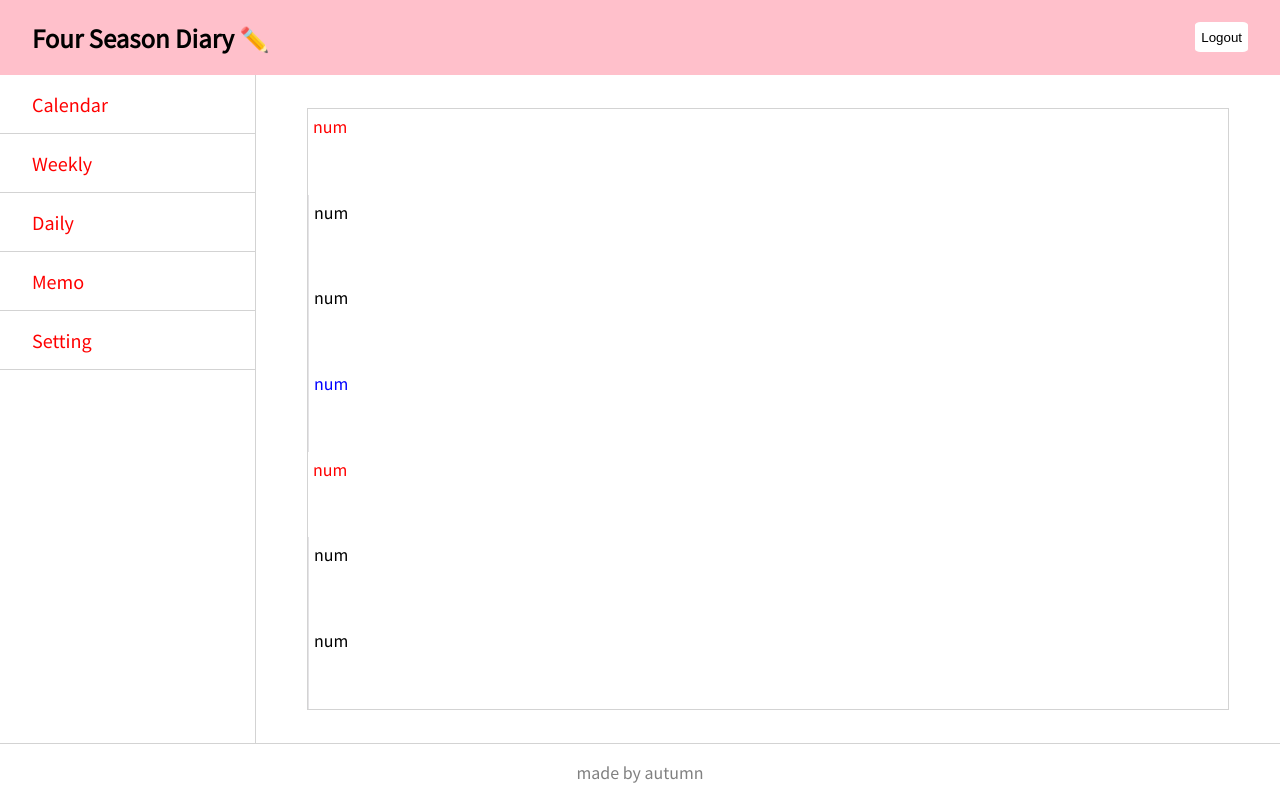
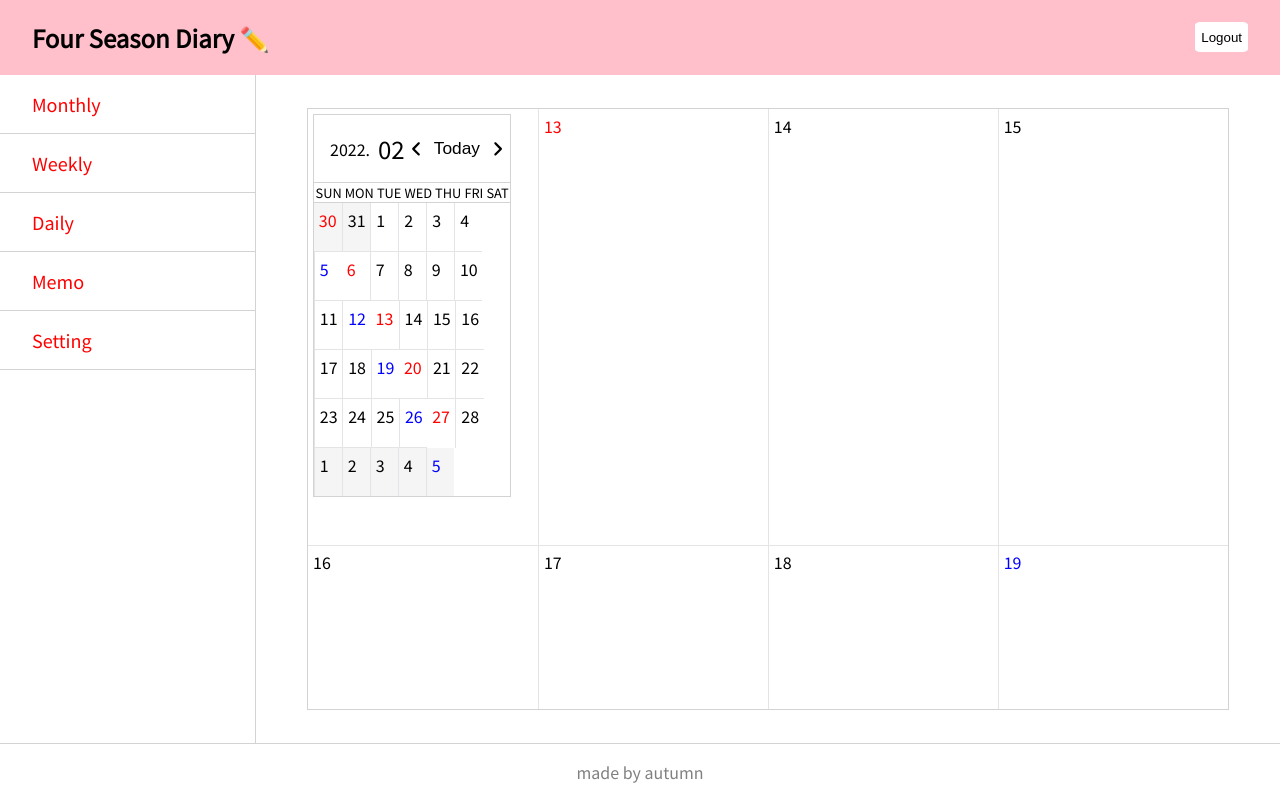
Before and after one commit to autumnly1007/react-four-season-diary, a React (Create React App) app: page /weekly in a window 1280 px wide. Built offline with nearby package versions, Linux system fonts and the light colour scheme.

Commit message:
add monthly

```diff
--- a/src/app.jsx
+++ b/src/app.jsx
@@ -10,8 +10,8 @@ import Nav from './components/nav/nav';
 import NotFound from './components/not_found/not_found';
 import Setting from './components/setting/setting';
 import Weekly from './components/weekly/weekly';
-import { useState } from 'react';
 import Daily from './components/daily/daily';
+import Monthly from './components/monthly/monthly';
 
 function App({ authService }) {
   return (
@@ -29,7 +29,7 @@ function App({ authService }) {
                 path="/login"
                 element={<Login authService={authService} />}
               />
-              <Route path="/calendar" element={<Calendar />} />
+              <Route path="/monthly" element={<Monthly />} />
               <Route path="/weekly" element={<Weekly />} />
               <Route path="/daily" element={<Daily />} />
               <Route path="/memo" element={<Memo />} />
--- a/src/components/calendar/calendar.jsx
+++ b/src/components/calendar/calendar.jsx
@@ -6,7 +6,7 @@ import CalendarBody from '../calendar_body/calendar_body';
 const YEAR = new Date().getFullYear();
 const MONTH = new Date().getMonth() + 1;
 
-const Calendar = () => {
+const Calendar = ({ menu }) => {
   const [year, setYear] = useState(YEAR);
   const [month, setMonth] = useState(MONTH);
   const [calendar, setCalendar] = useState([]);
@@ -74,6 +74,7 @@ const Calendar = () => {
         month={month}
         setMonth={setMonth}
         goToday={goToday}
+        menu={menu}
       />
       <CalendarBody
         calendar={calendar}
--- a/src/components/calendar_body/calendar_body.jsx
+++ b/src/components/calendar_body/calendar_body.jsx
@@ -3,7 +3,7 @@ import Dates from '../dates/dates';
 import styles from './calendar_body.module.scss';
 
 const CalendarBody = (props) => {
-  const { calendar, today, month, year } = props;
+  const { calendar, today, month, year, menu } = props;
 
   const thisFirst = calendar.indexOf(1); // 첫번째 1일의 인덱스
   const nextFirst = calendar.indexOf(1, 7); // 첫번째 주를 제외한 1일의 인덱스 (다음 달의 1일)
--- a/src/components/calendar_head/calendar_head.jsx
+++ b/src/components/calendar_head/calendar_head.jsx
@@ -7,10 +7,11 @@ import { faAngleLeft } from '@fortawesome/free-solid-svg-icons';
 const DAY = ['SUN', 'MON', 'TUE', 'WED', 'THU', 'FRI', 'SAT'];
 
 const CalendarHead = (props) => {
-  const { year, month, goToday, setMonth } = props;
+  const { year, month, goToday, setMonth, menu } = props;
   return (
-    <section className={styles.calendar_head}>
+    <div className={styles.calendar_head}>
       <div className={styles.header}>
+        {menu == 'monthly' && (
           <ul className={styles.memo}>
             <li className={styles.memo_item}>
               <input type="checkbox" />
@@ -21,6 +22,7 @@ const CalendarHead = (props) => {
               <input className={styles.memo_input} type="text" />
             </li>
           </ul>
+        )}
         <div className={styles.title}>
           <span className={styles.year}>{year}.</span>
           <span className={styles.month}>{('0' + month).slice(-2)}</span>
@@ -46,7 +48,7 @@ const CalendarHead = (props) => {
           );
         })}
       </ul>
-    </section>
+    </div>
   );
 };
 
--- /dev/null
+++ b/src/components/monthly/monthly.jsx
@@ -0,0 +1,10 @@
+import React, { useState } from 'react';
+import styles from './monthly.module.scss';
+import Calendar from '../calendar/calendar';
+
+const Monthly = (props) => {
+  const [menu, setMenu] = useState('monthly');
+  return <Calendar menu={menu} />;
+};
+
+export default Monthly;
--- a/src/components/nav/nav.jsx
+++ b/src/components/nav/nav.jsx
@@ -6,9 +6,9 @@ const Nav = (props) => {
   return (
     <section className={styles.nav}>
       <ul className={styles.list}>
-        <Link to="/calendar">
+        <Link to="/monthly">
           <li className={styles.item}>
-            <span className={styles.item_text}>Calendar</span>
+            <span className={styles.item_text}>Monthly</span>
           </li>
         </Link>
         <Link to="/weekly">
--- a/src/components/weekly/weekly.jsx
+++ b/src/components/weekly/weekly.jsx
@@ -1,4 +1,5 @@
 import React, { useEffect, useState } from 'react';
+import Calendar from '../calendar/calendar';
 import WeeklyDates from '../weekly_dates/weekly_dates';
 import styles from './weekly.module.scss';
 
@@ -18,15 +19,21 @@ const Weekly = (props) => {
   const [year, setYear] = useState(YEAR);
   const [month, setMonth] = useState(MONTH);
   const [week, setWeek] = useState(WEEK);
+  const [today, setToday] = useState(0);
   const [calendar, setCalendar] = useState([]);
-  const [today, setToday] = useState(0);
+  const [menu, setMenu] = useState('weekly');
 
   const onChangeWeek = (week) => {
     let startDate = getStartDayFromWeek(week, year);
     let endDate = getEndDayFromWeek(week, year);
+    for (let i = 0; i < calendar.length; i++) {
+      calendar.pop();
+    }
+    calendar.push(<Calendar menu={menu} />);
     for (let date = startDate; date <= endDate; date++) {
       calendar.push(date);
     }
+    console.log(calendar);
     return calendar;
   };
 
@@ -64,7 +71,8 @@ const Weekly = (props) => {
   // }, [week]);
 
   return (
-    <ul className={styles.container}>
+    <section className={styles.container}>
+      <ul className={styles.weekly_body}>
         {calendar.map((item, idx) => {
           return (
             <WeeklyDates
@@ -78,6 +86,7 @@ const Weekly = (props) => {
           );
         })}
       </ul>
+    </section>
   );
 };
 
--- a/src/components/weekly/weekly.module.scss
+++ b/src/components/weekly/weekly.module.scss
@@ -7,3 +7,11 @@
   flex-direction: column;
   // box-shadow: 6px 6px 8px 0px makerShadow;
 }
+
+.weekly_body {
+  height: 100%;
+  display: flex;
+  flex-direction: row;
+  flex-wrap: wrap;
+  // border-radius: 1%;
+}
--- a/src/components/weekly_dates/weekly_dates.jsx
+++ b/src/components/weekly_dates/weekly_dates.jsx
@@ -18,7 +18,7 @@ const WeeklyDates = (props) => {
   return (
     <>
       <li className={styles.date}>
-        <div className={styles.number}>num</div>
+        <div className={styles.number}>{item}</div>
       </li>
     </>
   );
--- a/src/components/weekly_dates/weekly_dates.module.scss
+++ b/src/components/weekly_dates/weekly_dates.module.scss
@@ -1,24 +1,32 @@
 .date {
   display: flex;
+  flex-direction: row;
   flex-basis: 25%;
   border-bottom: 1px solid #e4e3e6;
   border-left: 1px solid #e4e3e6;
 }
 
-.date:nth-child(4n) {
+.date:nth-child(1) {
+  border-left: 0;
+}
+
+.date:nth-child(2) {
+  .number {
+    color: red;
+  }
+}
+
+.date:nth-child(8) {
   .number {
     color: blue;
   }
 }
 
-.date:nth-child(4n + 1) {
+.date:nth-child(5) {
   border-left: 0;
-  .number {
-    color: red;
-  }
 }
 
-.date:nth-last-child(-n + 7) {
+.date:nth-last-child(-n + 4) {
   border-bottom: 0;
 }
 
```
Also changed, not shown: src/components/monthly/monthly.module.scss (added). Lines whose indentation alone changed are shown as unchanged.
